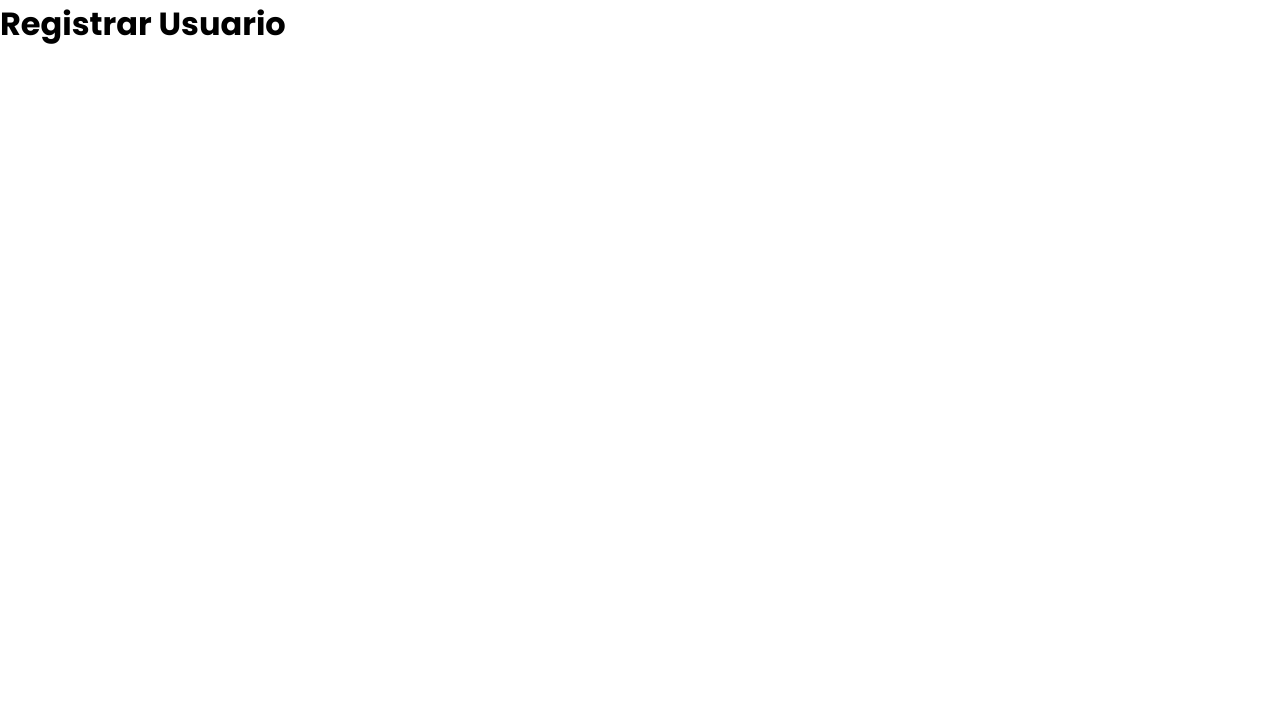
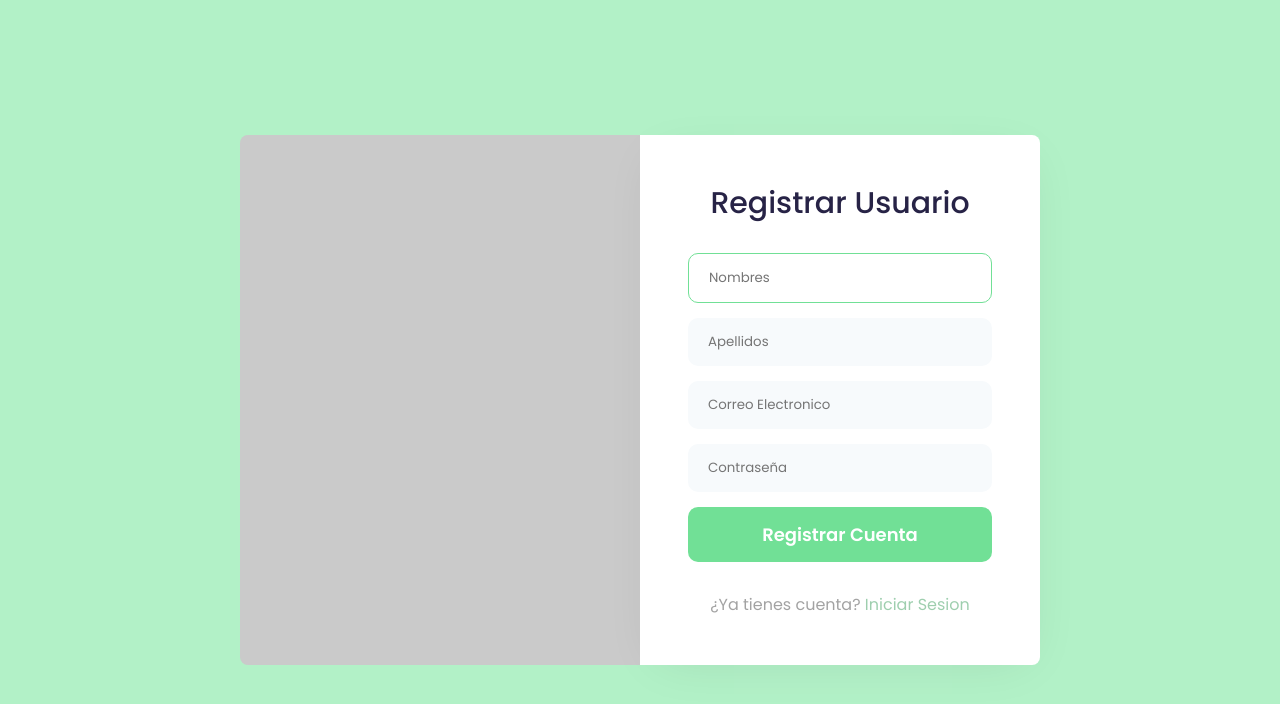
Before and after one commit to jhonnierdlc/ProyectBiblioteca, a React (Create React App) app: page /singup in a window 1280 px wide. Shown: the top 704 px of the page. Built offline with nearby package versions, Linux system fonts and the light colour scheme; the HTML template or start-up script is replaced by a standard one.

Commit message:
Creacion de componente singup

```diff
--- a/src/components/Login/index.jsx
+++ b/src/components/Login/index.jsx
@@ -14,8 +14,8 @@ const Login = () => {
                     <div className="content">
                         <h2>BiblioSoft</h2>
                         <form action="#" method="post">
-                        <input type="text" name="" placeholder="Correo Electronico" required autofocus=""/>
-                        <input type="password" name="" placeholder="Contraseña" required autofocus=""/>
+                            <input type="text" name="" placeholder="Correo Electronico" required autofocus="" />
+                            <input type="password" name="" placeholder="Contraseña" required autofocus="" />
                             <button className="btn" type="submit">
                                 Iniciar Sesion
                             </button>
--- a/src/components/Singup/index.jsx
+++ b/src/components/Singup/index.jsx
@@ -1,10 +1,39 @@
+import './styles.css'
+import logo from '../../assets/img/singup.svg';
+import { Link } from "react-router-dom";
 
 const Singup = () => {
+	return (
+		<div className="login-formm">
+			<div className="containee">
+				<div className="main">
+					<div className="form-imgg">
 
 
-	return (
+					</div>
+					<div className="contentt">
+						<h2>Registrar Usuario</h2>
+						<form action="#" method="post">
+							<input type="text" name="" placeholder="Nombres" required autofocus="" />
+							<input type="text" name="" placeholder="Apellidos" required autofocus="" />
+							<input type="text" name="" placeholder="Correo Electronico" required autofocus="" />
+							<input type="password" name="" placeholder="Contraseña" required autofocus="" />
+							<button className="btn" type="submit">
+								Registrar Cuenta
+							</button>
 
-            <h1>Registrar Usuario</h1>
+						</form>
+						<p className="account">¿Ya tienes cuenta?
+							<Link to="/login">
+								<a href="#"> Iniciar Sesion</a>
+							</Link>
+						</p>
+
+					</div>
+
+				</div>
+			</div>
+		</div>
 	);
 };
 
--- a/src/components/Singup/styles.css
+++ b/src/components/Singup/styles.css
@@ -0,0 +1,140 @@
+@import url('https://fonts.googleapis.com/css2?family=Poppins:wght@300;400;500;600;700;800;900&display=swap');
+
+*{
+    padding: 0;
+    margin: 0;
+    box-sizing: border-box;
+    font-family: 'poppins',sans-serif;
+}
+
+.login-formm{
+    position: relative;
+    min-height: 100vh;
+    z-index: 0;
+    background: #b2f1c7;
+    padding: 10px;
+    justify-content: center;
+    display: grid;
+    font-family: 'poppins',sans-serif;
+    align-items: center;
+}
+
+.containee{
+    max-width: 800px;
+    margin: 0 auto;
+}
+
+
+.login-formm h2{
+    line-height: 40px;
+    margin-bottom: 5px;
+    font-size: 30px;
+    font-weight: 500;
+    color: #272346;
+    text-align: center;
+}
+.login-formm .main{
+    position: relative;
+    display: flex;
+    margin: 30px 0;
+}
+.contentt{
+    flex-basis: 50%;
+    padding: 3em 3em;
+    background: #fff;
+    box-shadow: 2px 9px 49px -17px rgba(0,0,0,0.1);
+    border-top-right-radius: 8px;
+    border-bottom-right-radius: 8px;
+
+}
+.form-imgg{
+    flex-basis: 50%;
+    background: #cacaca;
+    background-size: cover;
+    padding: 40px;
+    border-top-left-radius: 8px;
+    border-bottom-left-radius: 8px;
+    align-items: center;
+    display: grid;
+}
+.form-imgg img{
+    max-width: 100%;
+}
+p{
+    color: #666;
+    font-size: 16px;
+    line-height: 25px;
+    opacity: 0.6;
+    text-align: center;
+}
+.btn,button,input{
+    border-radius: 10px;
+}
+.btn:hover,
+button:hover{
+  color: #272346;
+    transition: 0.5s ease;
+}
+a{
+    text-decoration: none;
+}
+.login-formm form{
+    margin: 30px 0;
+}
+.login-formm input{
+    outline: none;
+    margin-bottom: 15px;
+    font-stretch: 16px;
+    color: #999;
+    text-align: left;
+    padding: 14px 20px;
+    width: 100%;
+    display: inline-block;
+    box-sizing: border-box;
+    border: none;
+    background: #f7fafc;
+    transition: 0.3s ease;
+}
+.login-formm input:focus{
+    background: transparent;
+    border: 1px solid #71e096;
+}
+
+.login-formm button{
+    font-size: 18px;
+    color: #fff;
+    width: 100%;
+    background: #71e096;
+    border: none;
+    padding: 14px 15px;
+    font-weight: 600;
+    transition: 0.3s ease;
+}
+p.account a{
+    color: #5faf7a;
+}
+p.account a:hover{
+ text-decoration: underline;
+}
+@media(max-width:736px){
+    .login-formm .main{
+        flex-direction: column;
+    }
+    .login-formm form{
+        margin-top: 30px;
+        margin-bottom: 10px;
+    }
+    .form-imgg{
+        border-radius: 0;
+        border-bottom-left-radius: 8px;
+        border-bottom-right-radius: 8px;
+        order: 2;
+    }
+    .contentt{
+        order: 1;
+        border-radius: 0;
+        border-top-left-radius: 8px;
+        border-top-right-radius: 8px;
+    }
+
+}
```
Also changed, not shown: src/assets/img/singup.svg (added). Lines whose indentation alone changed are shown as unchanged.
